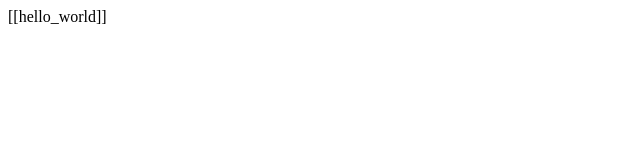
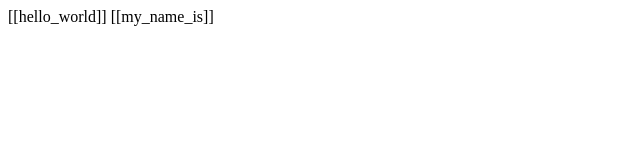
Before and after one commit to lpotherat/demo, a plain HTML site: page index.html in a window 1280 px wide. Shown: the whole page, without its empty margins (0-640 px from the left). Drawn offline with Linux system fonts and the light colour scheme.

Commit message:
Added my name is

```diff
--- a/index.html
+++ b/index.html
@@ -1,5 +1,6 @@
 <html>
 <body>
 [[hello_world]]
+[[my_name_is]]
 </body>
 </html>
```
